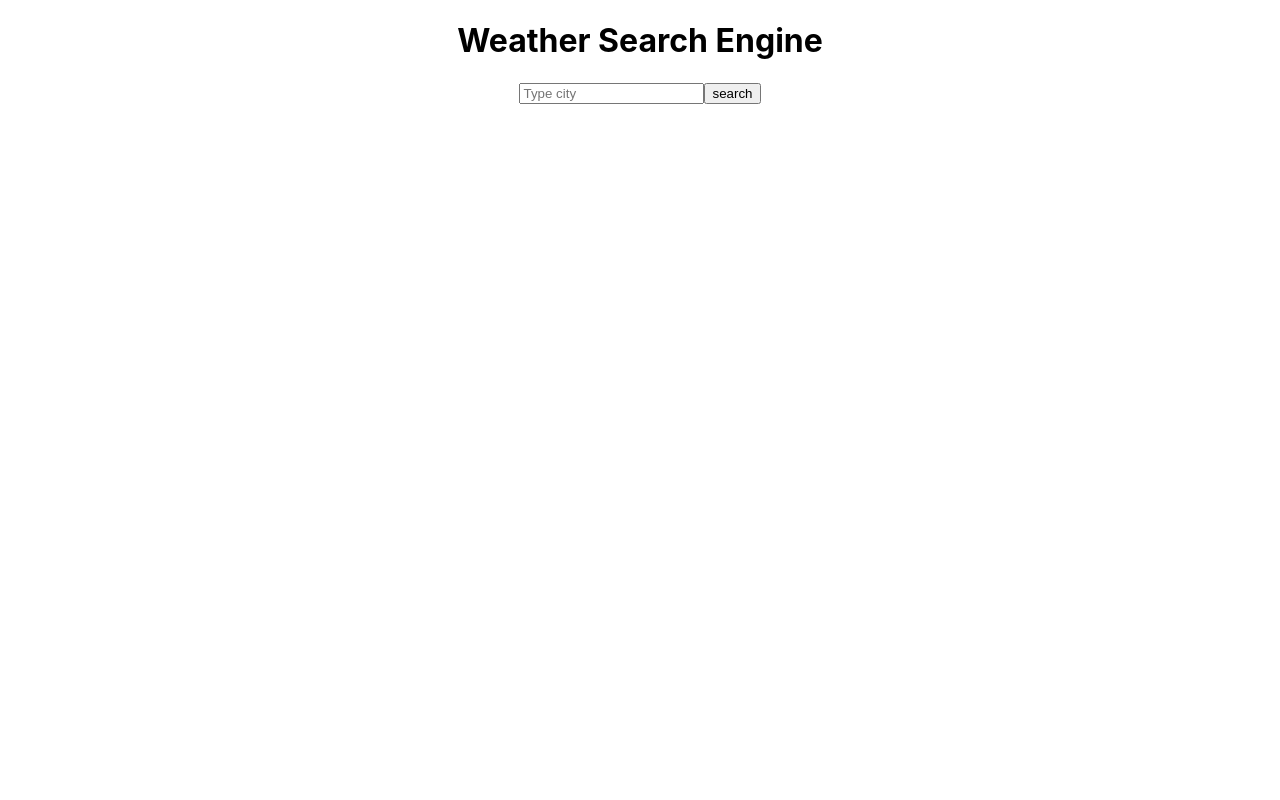
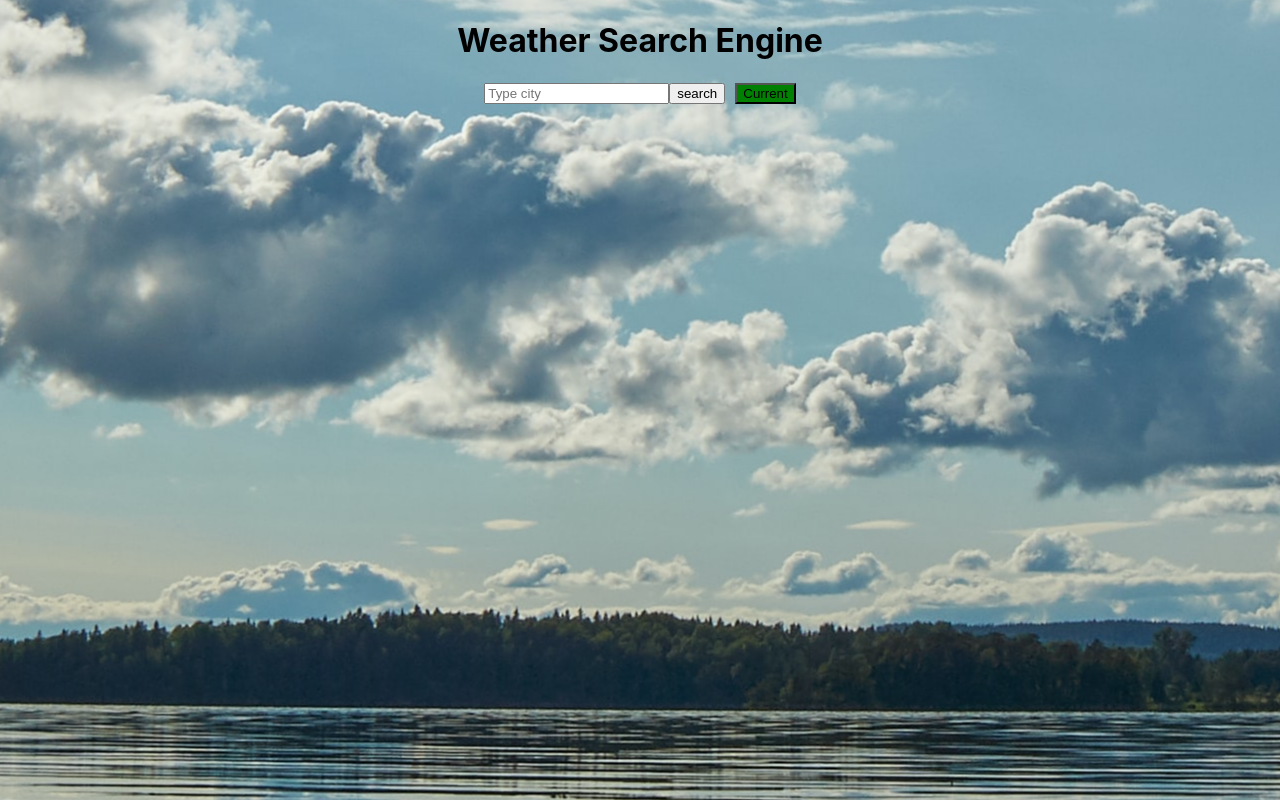
Before and after one commit to Yunis-wanji/weather-react, a React (Create React App) app: page / in a window 1280 px wide. Built offline with nearby package versions, Linux system fonts and the light colour scheme.

Commit message:
added a background image

```diff
--- a/src/App.js
+++ b/src/App.js
@@ -4,6 +4,10 @@ import Weather from './Weather';
 function App() {
   return (
     <div className="App">
+      <div>
+
+      </div>
+      <h1>Weather Search Engine</h1>
    <Weather/>
     </div>
   );
--- /dev/null
+++ b/src/Weather.css
@@ -0,0 +1,13 @@
+body{
+    background-image: url(/images/background\ clouds.jpg);
+    background-position: center;
+}
+
+ul{
+    text-decoration: none;
+}
+
+button{
+    background-color: green;
+    margin-left: 10px;
+}
--- a/src/Weather.js
+++ b/src/Weather.js
@@ -1,25 +1,68 @@
+import axios from "axios";
+import React, {useState} from "react";
+import "./Weather.css"
 export default function Weather(){
+
+    const[city, setCity]=useState("")
+    const [load, setLoad]= useState(false)
+    const [temp, setTemp] =useState(null)
+
+       function showResponse(response){
+        setLoad (true);
+        setTemp ({
+            temperature: Math.round(response.data.main.temp),
+         humidity: Math.round(response.data.main.humidity),
+         wind: Math.round(response.data.wind.speed),
+         icon:`http://openweathermap.org/img/wn/${response.data.weather[0].icon}@2x.png`,
+         name: response.data.name
+        });
+        console.log(response.data)
+
+
+       }
+
+       function showWeather(event){
+           setCity(event.target.value)
+       }
 
     function handleSubmit(event){
         event.preventDefault()
-        return(
-            <ul>
-                <li>Nairobi</li>
-                <li>
-                    Thurs 12:00pm
-                </li>
-                <li>Clouds</li>
-            </ul>
-        )
+        let apiUrl= `https://api.openweathermap.org/data/2.5/weather?q=${city}&appid=e22adb13ecfe9db5af2e8b64dfc0ed33&units=metric`
+        axios.get(apiUrl).then(showResponse)
+
     }
 
-    return(
-    <div className="Weather">
-        <h1>Weather Search Engine</h1>
-      <form onSubmit={handleSubmit}>
-        <input type="search" placeholder="Type city"/>
-        <input type="submit" value="search"/>
-        </form>
-    </div>
-    );
+    let form =  <form onSubmit={handleSubmit}>
+    <input onChange={showWeather} type="search" placeholder="Type city"/>
+    <input type="submit" value="search"/>
+    <button>Current</button>
+    </form>
+
+
+
+    if (load){
+
+        return (
+            <div className="">
+         {form}
+         <ul>
+       <li>
+        {temp.humidity}
+        </li>
+        <li>{temp.temperature}</li>
+        <li>{temp.wind}</li>
+        <li>
+        <img src={temp.icon} alt="Weather Icon"/>
+        </li>
+        <li>{temp.name}</li>
+        </ul>
+        </div>
+        )
+    }else{
+        return(
+             form
+            );
+    }
+
+
 }
```
Also changed, not shown: images/background clouds.jpg (added), 1 other file (tests, documents, lock files or other folders).
